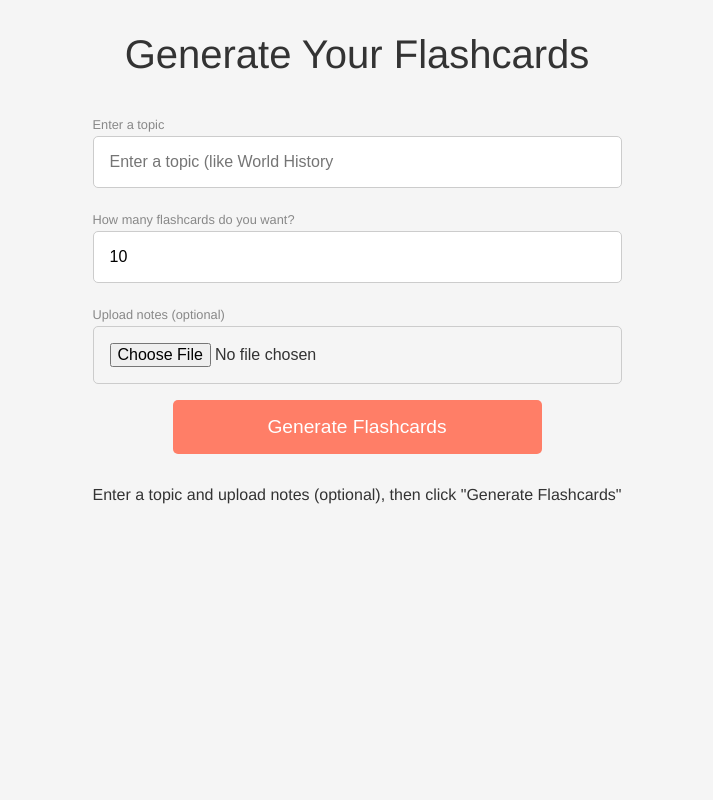
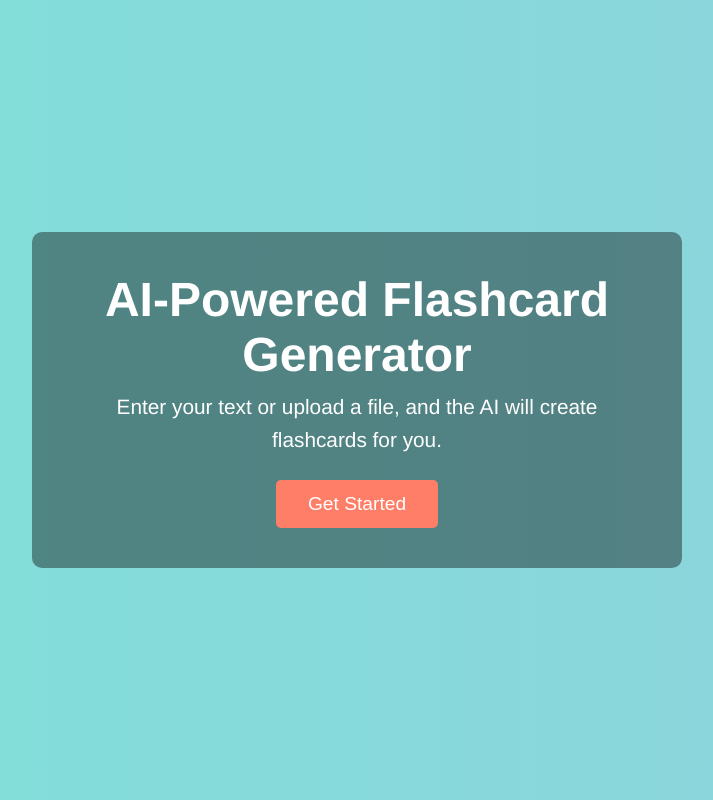
Before and after one commit to petekal1323/flashcard-generator, a React (Vite) app: page / in a window 1280 px wide. Shown: the whole page, without its empty margins (283-996 px from the left). Built offline with nearby package versions, Linux system fonts and the light colour scheme.

Commit message:
integrated React Router to navigate between LandingPage and FlashcardGenerator

```diff
--- a/package.json
+++ b/package.json
@@ -11,7 +11,8 @@
   },
   "dependencies": {
     "react": "^19.0.0",
-    "react-dom": "^19.0.0"
+    "react-dom": "^19.0.0",
+    "react-router-dom": "^7.3.0"
   },
   "devDependencies": {
     "@eslint/js": "^9.21.0",
--- a/src/App.jsx
+++ b/src/App.jsx
@@ -1,25 +1,17 @@
-// import LandingPage from './components/LandingPage';
-// import './App.scss';
-
-// function App() {
-//   return (
-//     <div className="App">
-//       <LandingPage />
-//     </div>
-//   );
-// }
-
-// export default App;
-
-
+import { BrowserRouter, Routes, Route } from 'react-router-dom';
+import LandingPage from './components/LandingPage';
 import FlashcardGenerator from './components/FlashcardGenerator';
 import './App.scss';
 
 function App() {
+
   return (
-    <div className="App">
-      <FlashcardGenerator />
-    </div>
+    <BrowserRouter>
+      <Routes>
+        <Route path="/" element={<LandingPage />} />
+        <Route path="/flashcard-generator" element={<FlashcardGenerator />} />
+      </Routes>
+    </BrowserRouter>
   );
 }
 
--- a/src/components/LandingPage.jsx
+++ b/src/components/LandingPage.jsx
@@ -1,6 +1,13 @@
+import { useNavigate } from 'react-router-dom';
 import './LandingPage.scss';
 
 function LandingPage(props) {
+    const navigate = useNavigate();
+
+    const handleStart = () => {
+        navigate('/flashcard-generator');
+    };
+
     return (
         <div className='landing__container'>
             <header className='landing__header'>
@@ -8,7 +15,7 @@ function LandingPage(props) {
                 <p className='landing__subtitle'>
                 Enter your text or upload a file, and the AI will create flashcards for you.
                 </p>
-                <button className='landing__cta' onClick={props.onStart}>Get Started</button>
+                <button className='landing__cta' onClick={handleStart}>Get Started</button>
             </header>
         </div>
     );
--- a/src/components/LandingPage.scss
+++ b/src/components/LandingPage.scss
@@ -5,6 +5,7 @@
         display: flex;
         justify-content: center;
         align-items: center;
+        width: 100vw;
         height: 100vh;
         background: linear-gradient(90deg, #74ebd5 0%, #acb6e5 100%);
         background-size: 400% 400%;
```
Also changed, not shown: 1 other file (tests, documents, lock files or other folders).
